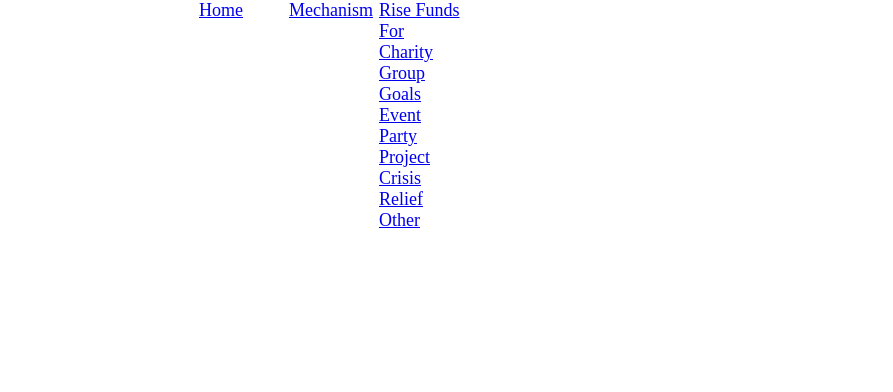
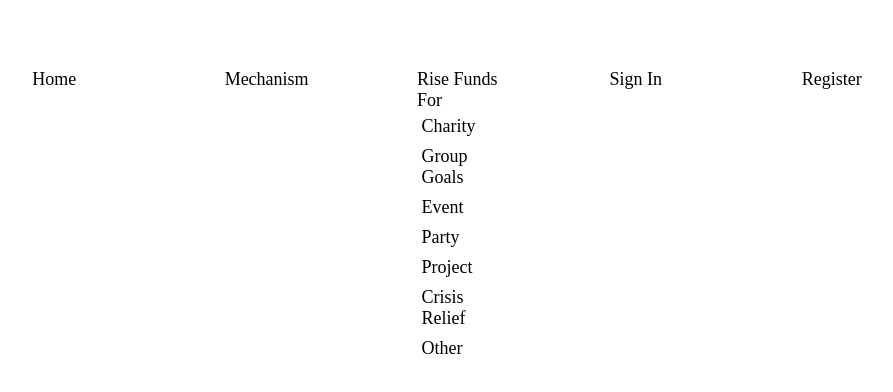
Before and after one commit to honxsinatra/FundMe-Front-End-Web-App, a Next.js app: page / in a window 1280 px wide. Shown: the top 392 px of the page, without its empty margins (306-1199 px from the left). Built offline with nearby package versions, Linux system fonts and the light colour scheme.

Commit message:
Implementing Nav component

```diff
--- a/Components/Nav.jsx
+++ b/Components/Nav.jsx
@@ -38,6 +38,8 @@ const Nav = () => {
             </ul>
           </a>
         </li>
+        <li>Sign In</li>
+        <li>Register</li>
       </ul>
     </nav>
   );
--- a/styles/styles.css
+++ b/styles/styles.css
@@ -7,13 +7,22 @@ body {
 }
 
 .Nav {
-  width: 100%;
+  width: 80%;
+  margin-left: 20%;
 }
-
-ul {
-  margin: 0;
+.Nav ul {
+  margin-right: 0px;
   padding: 0;
   list-style: none;
+}
+.Nav ul li {
+  display: inline-block;
+  margin: 5%;
+  width: 90px;
+}
+.Nav ul li a {
+  text-decoration: none;
+  color: inherit;
 }
 
 .ul-main {
@@ -21,14 +30,8 @@ ul {
   justify-content: center;
   align-items: stretch;
 }
-.ul-main li {
-  display: inline-block;
-  width: 90px;
-}
-.ul-main li:hover > a {
-  color: green;
-}
-.ul-main li:hover > a::before {
+
+li:hover > a::before {
   visibility: visible;
   scale: 1 1;
 }/*# sourceMappingURL=styles.css.map */
--- a/styles/styles.scss
+++ b/styles/styles.scss
@@ -6,26 +6,30 @@ body {
   width: 100vw;
 }
 .Nav {
-  width: 100%;
-}
+  width: 80%;
+  margin-left: 20%;
   ul {
-  margin: 0;
+    margin-right: 0px;
     padding: 0;
     list-style: none;
+    li {
+      display: inline-block;
+      margin: 5%;
+      width: 90px;
+      a {
+        text-decoration: none;
+        color: inherit;
       }
+    }
+  }
+}
+
 .ul-main {
   display: flex;
   justify-content: center;
   align-items: stretch;
-  li {
-    display: inline-block;
-    width: 90px;
-  }
-  li:hover > a {
-    color: green;
 }
 li:hover > a::before {
   visibility: visible;
   scale: 1 1;
 }
-}
```
Also changed, not shown: 1 other file (tests, documents, lock files or other folders). Lines whose indentation alone changed are shown as unchanged.
